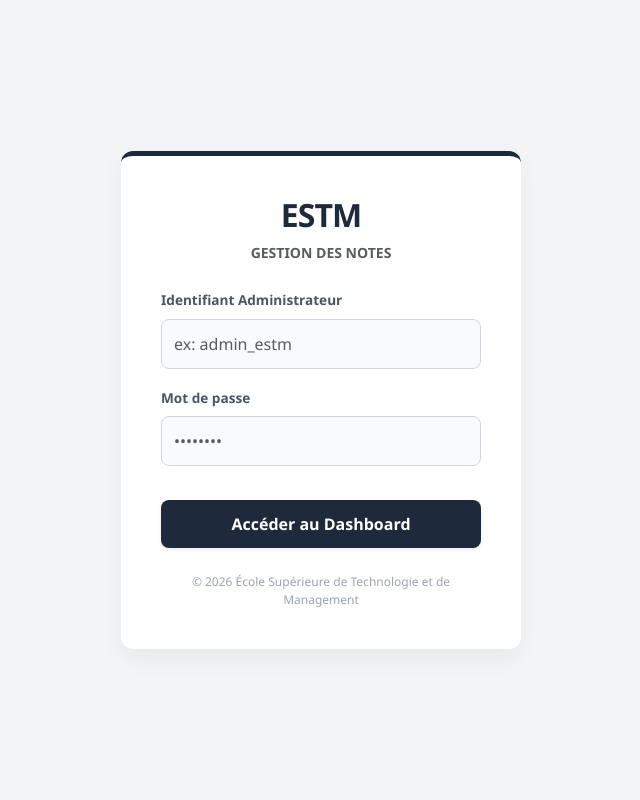
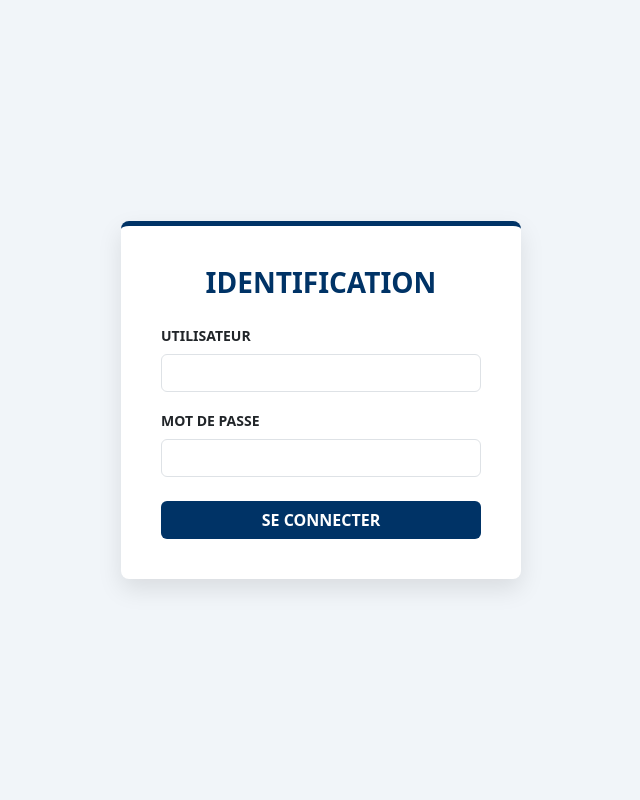
Before and after one commit to fabiennemendy1-hash/Gestion_Etudiants_Flask, a Flask app: page /login in a window 1280 px wide. Shown: the whole page, without its empty margins (319-959 px from the left). Run offline with Flask 3, Linux system fonts and the light colour scheme.

Commit message:
Update login.html

```diff
--- a/templates/login.html
+++ b/templates/login.html
@@ -2,96 +2,29 @@
 <html lang="fr">
 <head>
     <meta charset="UTF-8">
-    <meta name="viewport" content="width=device-width, initial-scale=1.0">
-    <title>Connexion | ESTM</title>
+    <title>Connexion Professionnelle | ESTM</title>
     <link href="https://cdn.jsdelivr.net/npm/bootstrap@5.3.0/dist/css/bootstrap.min.css" rel="stylesheet">
     <style>
-        body {
-            background-color: #f3f4f6; /* Gris très clair pour le fond */
-            height: 100vh;
-            display: flex;
-            align-items: center;
-            font-family: 'Segoe UI', sans-serif;
-        }
-        .login-card {
-            background: #ffffff;
-            border-radius: 12px;
-            padding: 40px;
-            width: 100%;
-            max-width: 400px;
-            box-shadow: 0 10px 25px rgba(0,0,0,0.05);
-            border-top: 5px solid #1e293b; /* Barre supérieure sombre */
-        }
-        .brand-name {
-            color: #1e293b;
-            font-weight: 800;
-            letter-spacing: -1px;
-            font-size: 2rem;
-        }
-        .form-label {
-            font-weight: 600;
-            color: #4b5563;
-            font-size: 0.85rem;
-        }
-        .form-control {
-            border-radius: 8px;
-            padding: 12px;
-            border: 1px solid #d1d5db;
-            background-color: #f9fafb;
-        }
-        .form-control:focus {
-            border-color: #1e293b;
-            box-shadow: none;
-            background-color: #fff;
-        }
-        .btn-login {
-            background: #1e293b; /* Couleur sombre pro */
-            color: white;
-            border-radius: 8px;
-            padding: 12px;
-            font-weight: 600;
-            width: 100%;
-            border: none;
-            margin-top: 10px;
-            transition: all 0.3s;
-        }
-        .btn-login:hover {
-            background: #334155;
-            transform: translateY(-1px);
-        }
-        .footer-text {
-            font-size: 0.75rem;
-            color: #9ca3af;
-            margin-top: 25px;
-        }
+        body { background: #f1f5f9; height: 100vh; display: flex; align-items: center; }
+        .login-box { background: white; padding: 40px; border-radius: 8px; box-shadow: 0 10px 25px rgba(0,0,0,0.1); width: 100%; max-width: 400px; border-top: 5px solid #003366; }
     </style>
 </head>
 <body>
-
     <div class="container d-flex justify-content-center">
-        <div class="login-card">
-            <div class="text-center mb-4">
-                <h1 class="brand-name">ESTM</h1>
-                <p class="text-muted small text-uppercase fw-bold">Gestion des Notes</p>
-            </div>
-
+        <div class="login-box">
+            <h3 class="text-center fw-bold mb-4" style="color:#003366;">IDENTIFICATION</h3>
             <form action="/login" method="POST">
                 <div class="mb-3">
-                    <label class="form-label">Identifiant Administrateur</label>
-                    <input type="text" name="username" class="form-control" placeholder="ex: admin_estm" required>
+                    <label class="form-label small fw-bold">UTILISATEUR</label>
+                    <input type="text" name="username" class="form-control" required>
                 </div>
                 <div class="mb-4">
-                    <label class="form-label">Mot de passe</label>
-                    <input type="password" name="password" class="form-control" placeholder="••••••••" required>
+                    <label class="form-label small fw-bold">MOT DE PASSE</label>
+                    <input type="password" name="password" class="form-control" required>
                 </div>
-                <button type="submit" class="btn-login shadow-sm">Accéder au Dashboard</button>
+                <button type="submit" class="btn w-100 text-white fw-bold" style="background:#003366;">SE CONNECTER</button>
             </form>
-
-            <div class="text-center footer-text">
-                &copy; 2026 École Supérieure de Technologie et de Management
-            </div>
         </div>
     </div>
-
 </body>
 </html>
```
